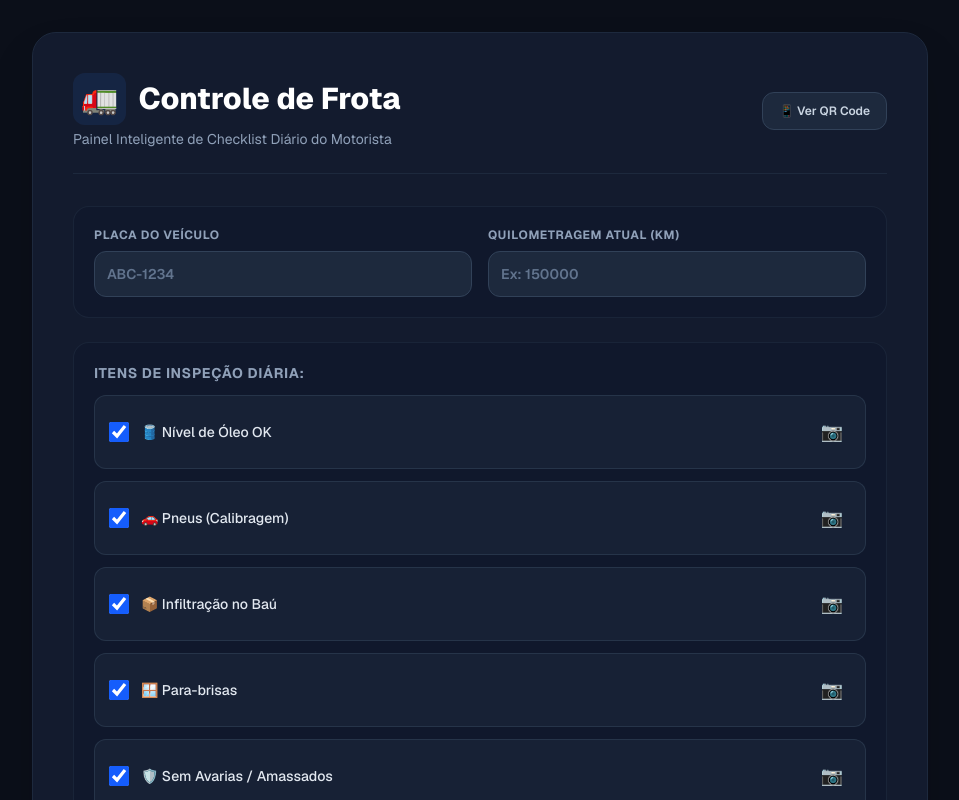
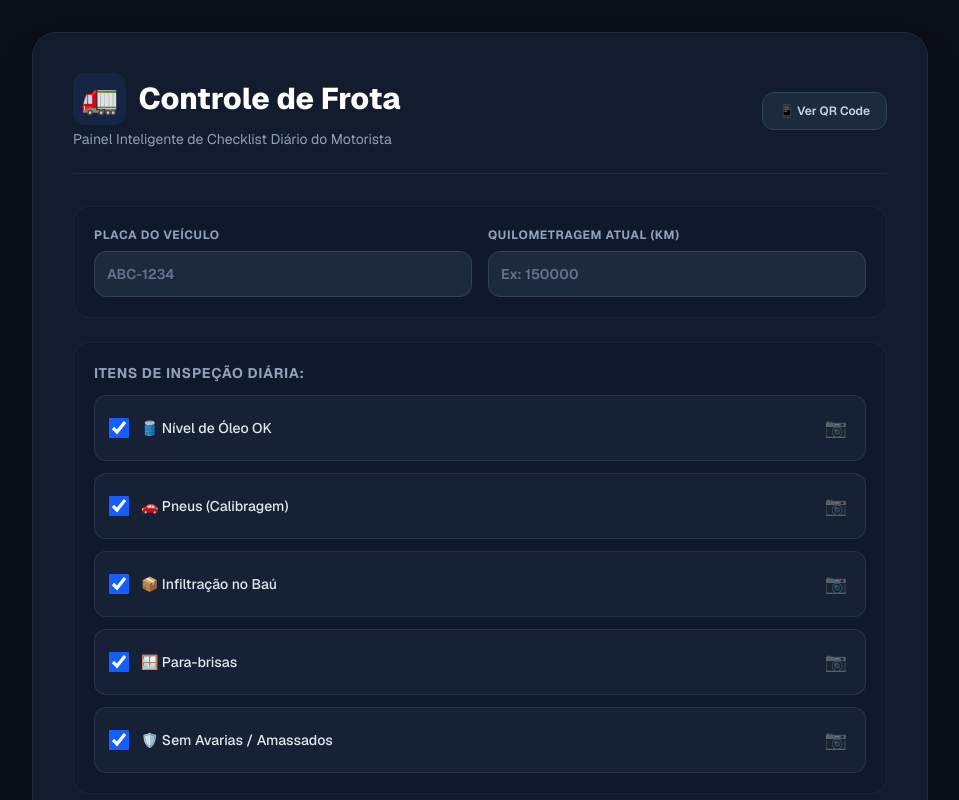
Before and after one commit to MayaraLeandro/frota-app, a Next.js app: page / in a window 1280 px wide. Shown: the top 800 px of the page, without its empty margins (160-1119 px from the left). Built offline with nearby package versions, Linux system fonts and the light colour scheme.

Commit message:
Deixa icone de camera discreto estilo marca d'agua

```diff
--- a/app/page.tsx
+++ b/app/page.tsx
@@ -126,7 +126,7 @@
               </div>
             </div>
 
-            {/* Itens de Inspeção com Câmera Direta Estilo Marca d'Água */}
+            {/* Itens de Inspeção com Ícone de Câmera Discreto */}
             <div className="bg-slate-900/50 p-5 rounded-2xl border border-slate-800/80 space-y-4">
               <h2 className="font-bold text-sm uppercase tracking-wider text-slate-400 mb-3">
                 Itens de Inspeção Diária:
@@ -147,7 +147,7 @@
                   </div>
                   <div className="flex items-center gap-2">
                     {fotoOleo && <span className="text-[11px] text-emerald-400 font-medium">Capturado ✓</span>}
-                    <label className="cursor-pointer p-2 rounded-lg hover:bg-slate-700/80 transition text-slate-400 hover:text-white" title="Tirar foto na hora">
+                    <label className="cursor-pointer opacity-40 hover:opacity-100 transition text-slate-400 hover:text-white p-1" title="Tirar foto na hora">
                       <span className="text-lg">📷</span>
                       <input type="file" accept="image/*" capture="environment" className="hidden" onChange={(e) => handleFotoChange(e, setFotoOleo)} />
                     </label>
@@ -167,7 +167,7 @@
                   </div>
                   <div className="flex items-center gap-2">
                     {fotoPneus && <span className="text-[11px] text-emerald-400 font-medium">Capturado ✓</span>}
-                    <label className="cursor-pointer p-2 rounded-lg hover:bg-slate-700/80 transition text-slate-400 hover:text-white" title="Tirar foto na hora">
+                    <label className="cursor-pointer opacity-40 hover:opacity-100 transition text-slate-400 hover:text-white p-1" title="Tirar foto na hora">
                       <span className="text-lg">📷</span>
                       <input type="file" accept="image/*" capture="environment" className="hidden" onChange={(e) => handleFotoChange(e, setFotoPneus)} />
                     </label>
@@ -187,7 +187,7 @@
                   </div>
                   <div className="flex items-center gap-2">
                     {fotoBau && <span className="text-[11px] text-emerald-400 font-medium">Capturado ✓</span>}
-                    <label className="cursor-pointer p-2 rounded-lg hover:bg-slate-700/80 transition text-slate-400 hover:text-white" title="Tirar foto na hora">
+                    <label className="cursor-pointer opacity-40 hover:opacity-100 transition text-slate-400 hover:text-white p-1" title="Tirar foto na hora">
                       <span className="text-lg">📷</span>
                       <input type="file" accept="image/*" capture="environment" className="hidden" onChange={(e) => handleFotoChange(e, setFotoBau)} />
                     </label>
@@ -207,7 +207,7 @@
                   </div>
                   <div className="flex items-center gap-2">
                     {fotoParaBrisas && <span className="text-[11px] text-emerald-400 font-medium">Capturado ✓</span>}
-                    <label className="cursor-pointer p-2 rounded-lg hover:bg-slate-700/80 transition text-slate-400 hover:text-white" title="Tirar foto na hora">
+                    <label className="cursor-pointer opacity-40 hover:opacity-100 transition text-slate-400 hover:text-white p-1" title="Tirar foto na hora">
                       <span className="text-lg">📷</span>
                       <input type="file" accept="image/*" capture="environment" className="hidden" onChange={(e) => handleFotoChange(e, setFotoParaBrisas)} />
                     </label>
@@ -227,7 +227,7 @@
                   </div>
                   <div className="flex items-center gap-2">
                     {fotoFunilaria && <span className="text-[11px] text-emerald-400 font-medium">Capturado ✓</span>}
-                    <label className="cursor-pointer p-2 rounded-lg hover:bg-slate-700/80 transition text-slate-400 hover:text-white" title="Tirar foto na hora">
+                    <label className="cursor-pointer opacity-40 hover:opacity-100 transition text-slate-400 hover:text-white p-1" title="Tirar foto na hora">
                       <span className="text-lg">📷</span>
                       <input type="file" accept="image/*" capture="environment" className="hidden" onChange={(e) => handleFotoChange(e, setFotoFunilaria)} />
                     </label>
```
